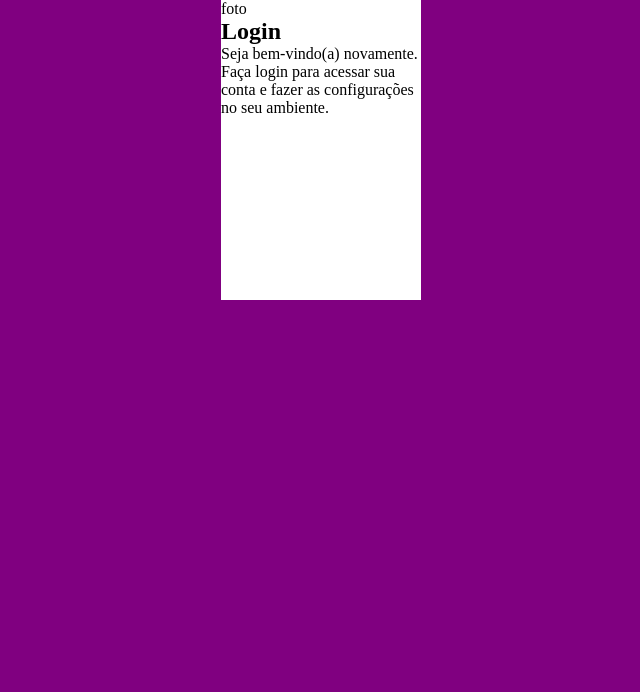
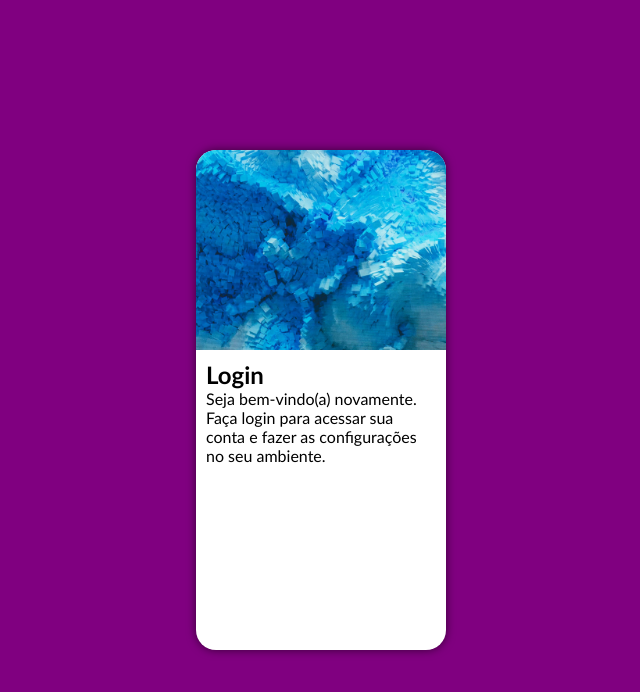
Before and after one commit to EduardoWessellenns/tela-login, a plain HTML site: page index.html in a window 1280 px wide. Shown: the whole page, without its empty margins (319-959 px from the left). Drawn offline with Linux system fonts and the light colour scheme.

Commit message:
imagem e formato

```diff
--- a/estilo/style.css
+++ b/estilo/style.css
@@ -3,25 +3,53 @@
 *{
     padding: 0px;
     margin: 0px;
+    font-family:'Gill Sans', 'Gill Sans MT', Calibri, 'Trebuchet MS', sans-serif;
 }
 
 body{
     background-color: purple;
+    height: 100vh;
+    width: 100vw;
 }
 
 
 
 
 main{
-    background-color: white;
-    width: 200px;
-    height: 300px;
-    margin: auto;
+
+    position: relative;
+    width: 100vw;
+    height: 100vh;
+
 
 
 }
 
-main>article{
+section#login{
+    position: absolute;
+    top: 50%;
+    left: 50%;
+    transform: translate(-50% , -50%);
+
+    display: block;
+    background-color: white;
+    width: 250px;
+    height: 500px;
+    border-radius: 20px;
+    overflow: hidden;
+    box-shadow: 0px 0px 10px rgba(0, 0, 0, 0.577);
+}
+
+section#login > div#imagem{
     background-image: url(../imagens/pexels-emrecan-2110951\ \(2\).jpg);
+    height: 200px;
     background-size: cover;
- }
+    background-repeat: no-repeat;
+    background-position: bottom left;
+}
+
+section#login > div#formulario{
+    padding: 10px;
+    display: block;
+
+}
--- a/index.html
+++ b/index.html
@@ -13,7 +13,7 @@
     <main>
         <section id="login">
             <div id="imagem">
-                foto
+
             </div>
             <div id="formulario">
                 <h1>Login</h1>
```
